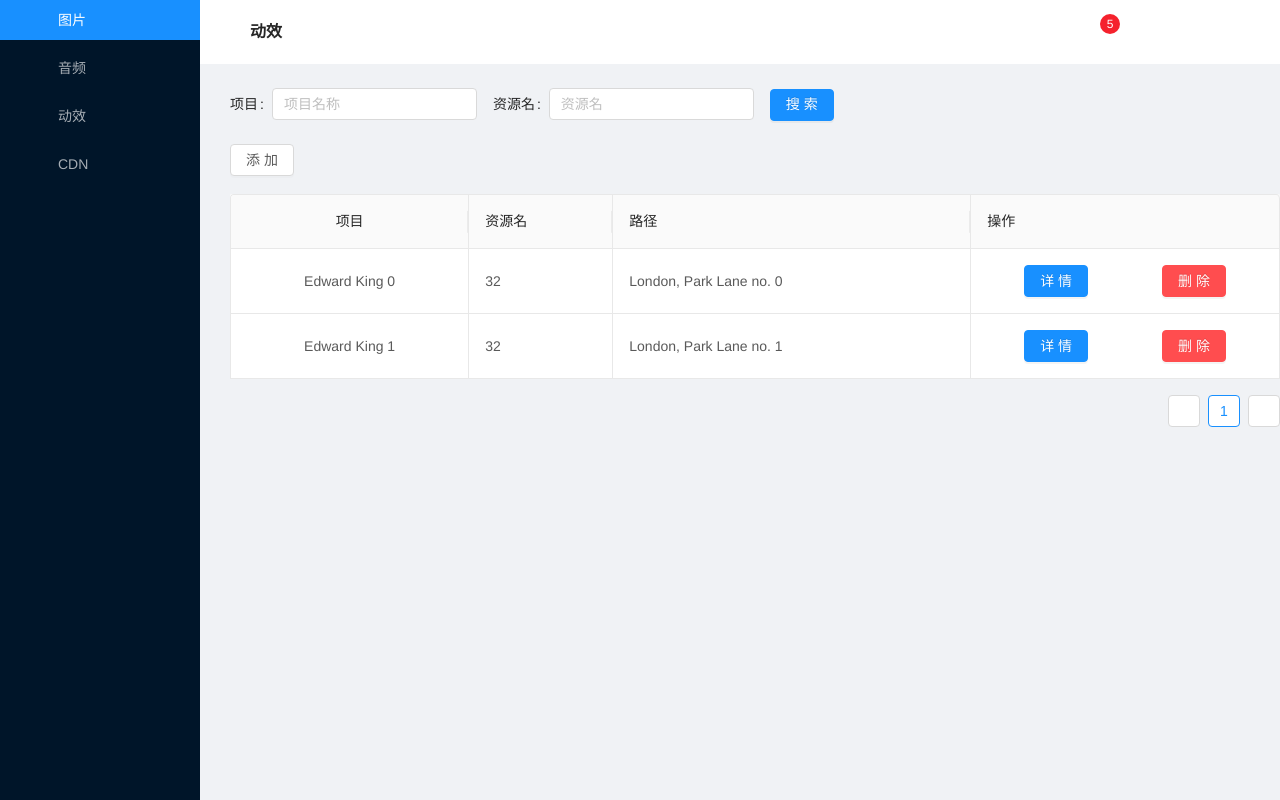
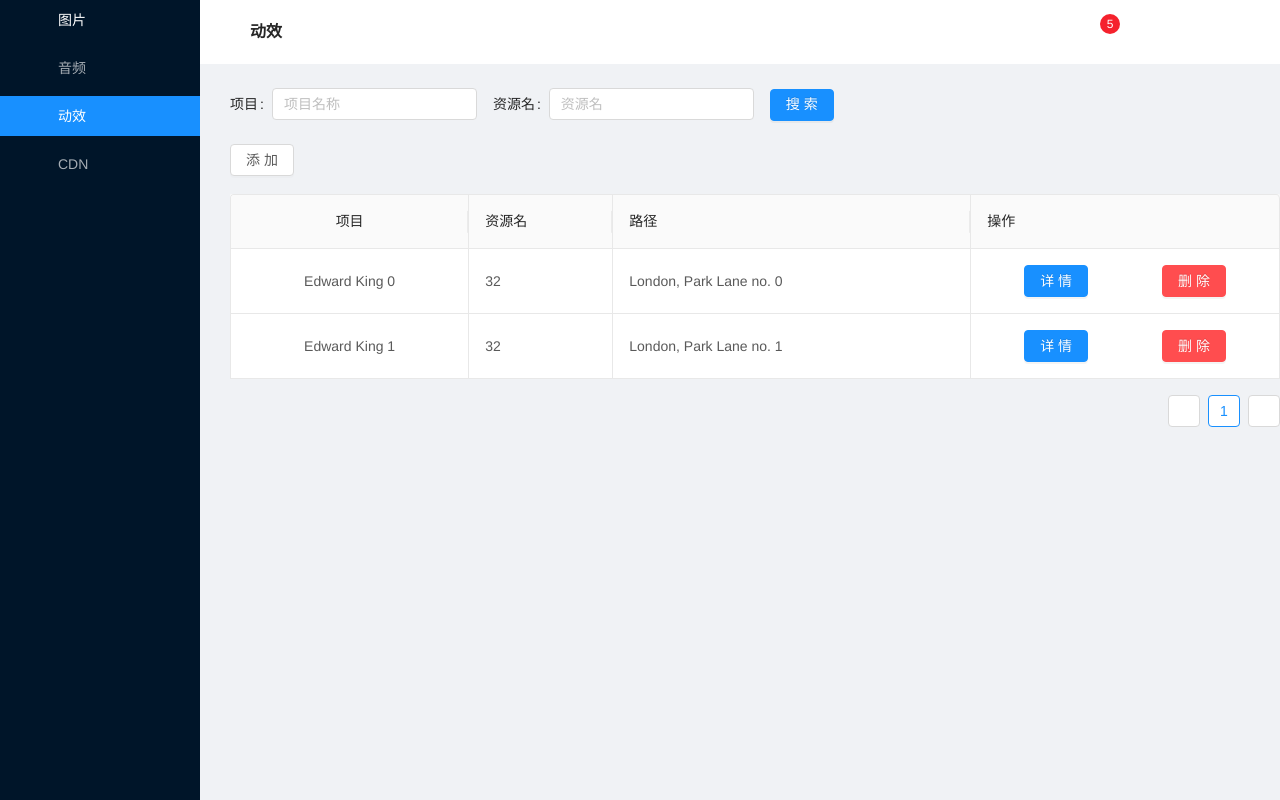
Before and after one commit to MagicHacker/resource-gluttonous, a Vue app: page /main/lotties in a window 1280 px wide. Built offline with nearby package versions, Linux system fonts and the light colour scheme.

Commit message:
fix: 刷新后菜单默认选项不是当前路由

```diff
--- a/src/views/main.vue
+++ b/src/views/main.vue
@@ -1,26 +1,26 @@
 <template>
   <a-layout class="layout-wrap">
     <a-layout-sider v-model="collapsed" :trigger="null" collapsible>
-      <a-menu theme="dark" mode="inline" :default-selected-keys="['1']">
-        <a-menu-item key="1">
+      <a-menu theme="dark" mode="inline" :default-selected-keys="defaultKey">
+        <a-menu-item key="images">
           <router-link to="/main/images">
             <a-icon type="picture" />
             <span>图片</span>
           </router-link>
         </a-menu-item>
-        <a-menu-item key="2">
+        <a-menu-item key="audios">
           <router-link to="/main/audios">
             <a-icon type="audio" />
             <span>音频</span>
           </router-link>
         </a-menu-item>
-        <a-menu-item key="3">
+        <a-menu-item key="lotties">
           <router-link to="/main/lotties">
             <a-icon type="deployment-unit" />
             <span>动效</span>
           </router-link>
         </a-menu-item>
-        <a-menu-item key="4">
+        <a-menu-item key="cdns">
           <router-link to="/main/cdns">
             <a-icon type="funnel-plot" />
             <span>CDN</span>
@@ -99,6 +99,10 @@ export default {
     headerTitle() {
       const key = this.$route.path.match(/^\/.*\/(.*)/)
       return this.titleHash[key[1]]
+    },
+    defaultKey() {
+      const key = this.$route.path.match(/^\/.*\/(.*)/)
+      return [key[1]]
     }
   },
   mounted() {},
```
